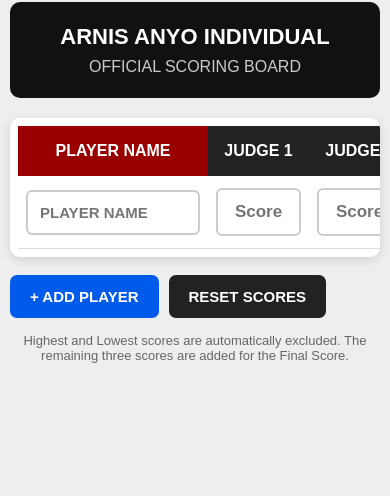
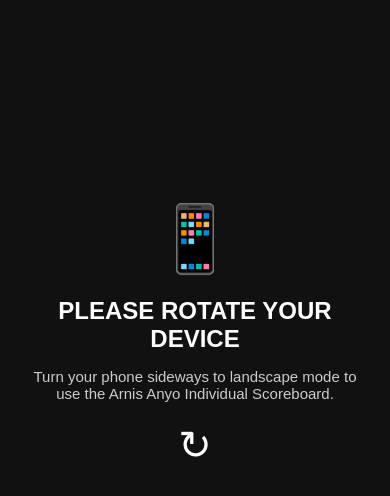
Before and after one commit to kennethfajutnao6-lgtm/Arnis-ScoreBoards, a plain HTML site: page Arnis Anyo.html in a window 390 px wide. Shown: the part 88-584 px from the top of the page. Drawn offline with Linux system fonts and the light colour scheme.

Commit message:
Arnis Anyo.html

```diff
--- a/Arnis Anyo.html
+++ b/Arnis Anyo.html
@@ -19,6 +19,40 @@ body {
     color: #222;
 }
 
+/* ROTATION MESSAGE */
+.rotate-message {
+    display: none;
+    position: fixed;
+    inset: 0;
+    background: #111;
+    color: white;
+    z-index: 99999;
+    justify-content: center;
+    align-items: center;
+    text-align: center;
+    padding: 25px;
+}
+
+.rotate-content {
+    max-width: 350px;
+}
+
+.rotate-icon {
+    font-size: 65px;
+    margin-bottom: 20px;
+}
+
+.rotate-message h2 {
+    font-size: 24px;
+    margin-bottom: 10px;
+}
+
+.rotate-message p {
+    color: #ccc;
+    font-size: 15px;
+}
+
+/* MAIN CONTAINER */
 .container {
     max-width: 1400px;
     margin: auto;
@@ -233,10 +267,38 @@ button:hover {
         font-size: 12px;
     }
 }
+
+/* SHOW ROTATION MESSAGE ON PORTRAIT MOBILE */
+@media screen and (max-width: 900px) and (orientation: portrait) {
+
+    .rotate-message {
+        display: flex;
+    }
+
+    .container {
+        display: none;
+    }
+}
 </style>
 </head>
 
 <body>
+
+<!-- ROTATION MESSAGE -->
+<div class="rotate-message">
+    <div class="rotate-content">
+        <div class="rotate-icon">📱</div>
+
+        <h2>PLEASE ROTATE YOUR DEVICE</h2>
+
+        <p>
+            Turn your phone sideways to landscape mode
+            to use the Arnis Anyo Individual Scoreboard.
+        </p>
+
+        <div style="font-size:40px; margin-top:20px;">↻</div>
+    </div>
+</div>
 
 <div class="container">
 
```
